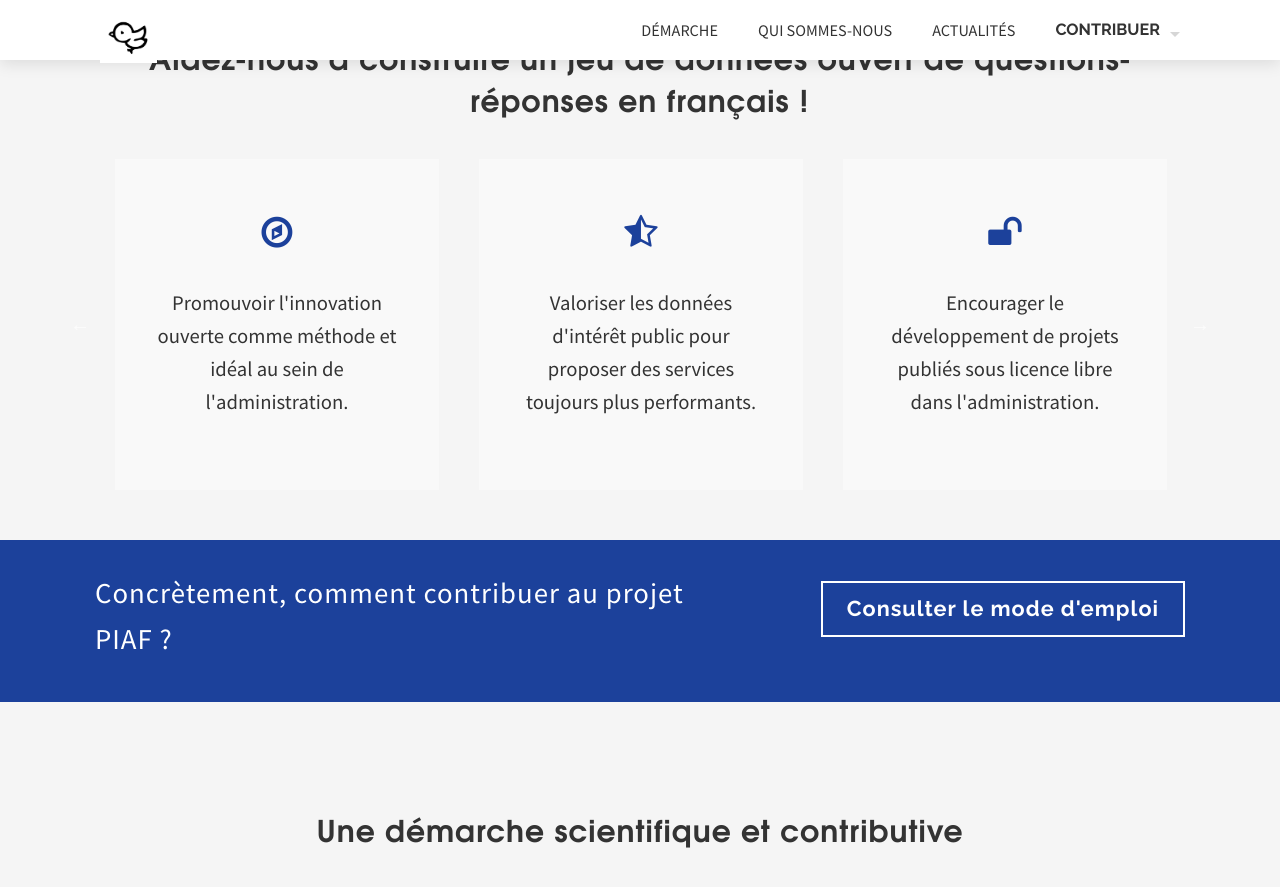
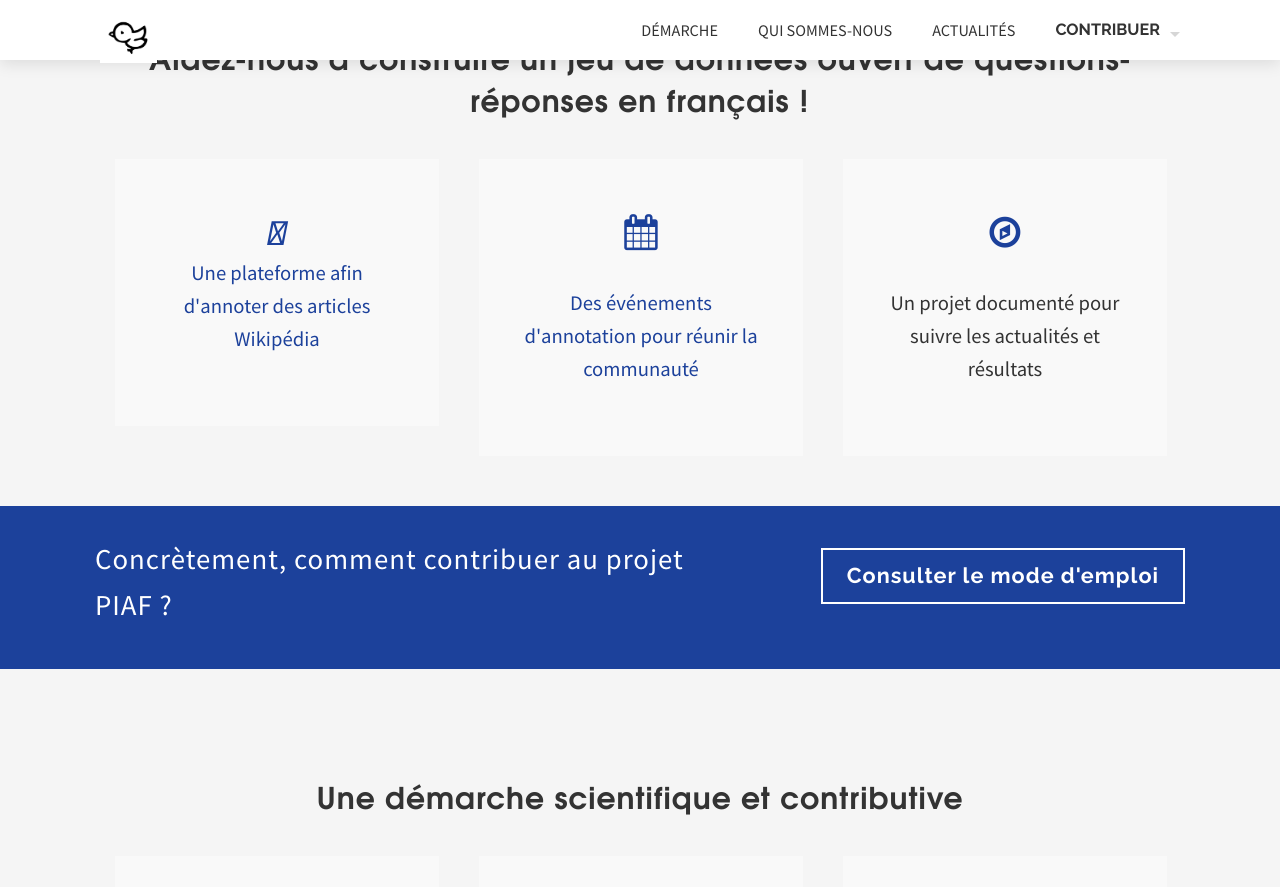
Before and after one commit to etalab/piaf-site, a Jekyll site: the page built from index.html, in a window 1280 px wide and 900 px high, scrolled down 820 px. Shown: the top 887 px of the window. Built offline with Jekyll 4.4.1, drawn with Linux system fonts in a browser that asks for light colours; nearby versions of some CDN libraries; some web fonts are replaced; library files that are not in the unit come from our copies.

Commit message:
Update index.html
Changes text on slider "aidez-nous".

```diff
--- a/index.html
+++ b/index.html
@@ -19,14 +19,12 @@ boxes:
 
 
 motivations:
-  - icon_class: fa fa-adn
-    desc: Créer une communauté numérique d'intérêt général qui allie administrations et particuliers.
+  - icon_class: fas fa-pencil
+    desc: <a href="piaf.etalab.studio/app">Une plateforme afin d'annoter des articles Wikipédia</a>
+  - icon_class: fa fa-calendar
+    desc: <a href="/candidature-eig.html">Des événements d'annotation pour réunir la communauté</a>
   - icon_class: fa fa-compass
-    desc: Promouvoir l'innovation ouverte comme méthode et idéal au sein de l'administration.
-  - icon_class: fa fa-star-half-empty
-    desc: Valoriser les données d'intérêt public pour proposer des services toujours plus performants.
-  - icon_class: fa fa-unlock
-    desc: Encourager le développement de projets publiés sous licence libre dans l'administration.
+    desc: <href="/blog.html">Un projet documenté pour suivre les actualités et résultats</a>
 
 piliers:
   - icon_class: fa fa-flask
```
